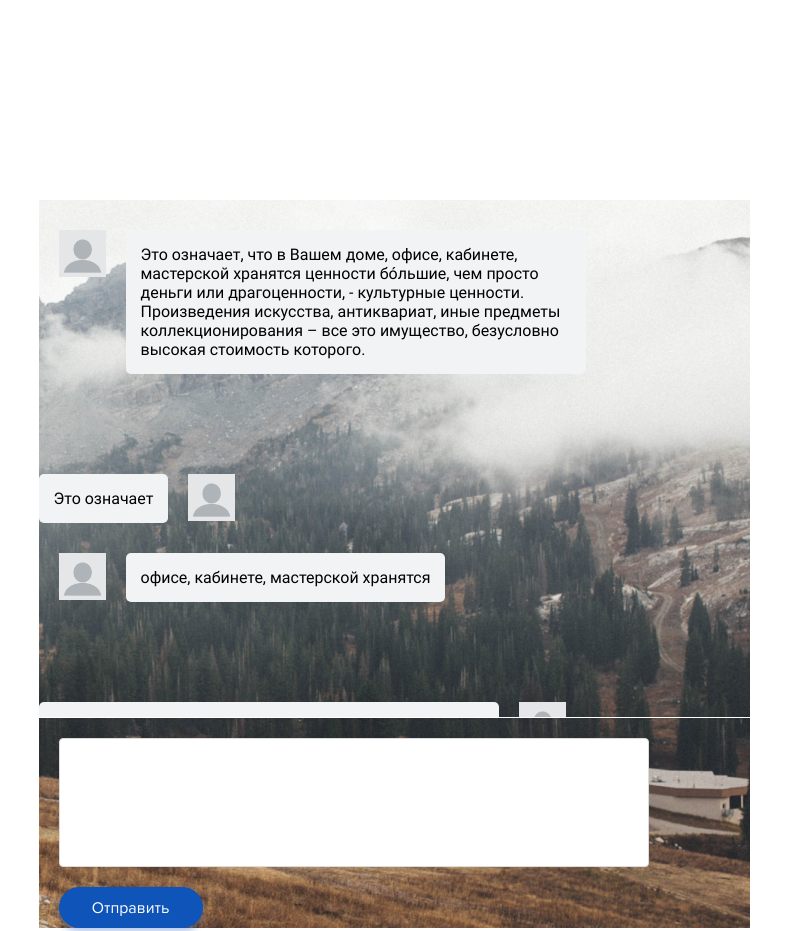
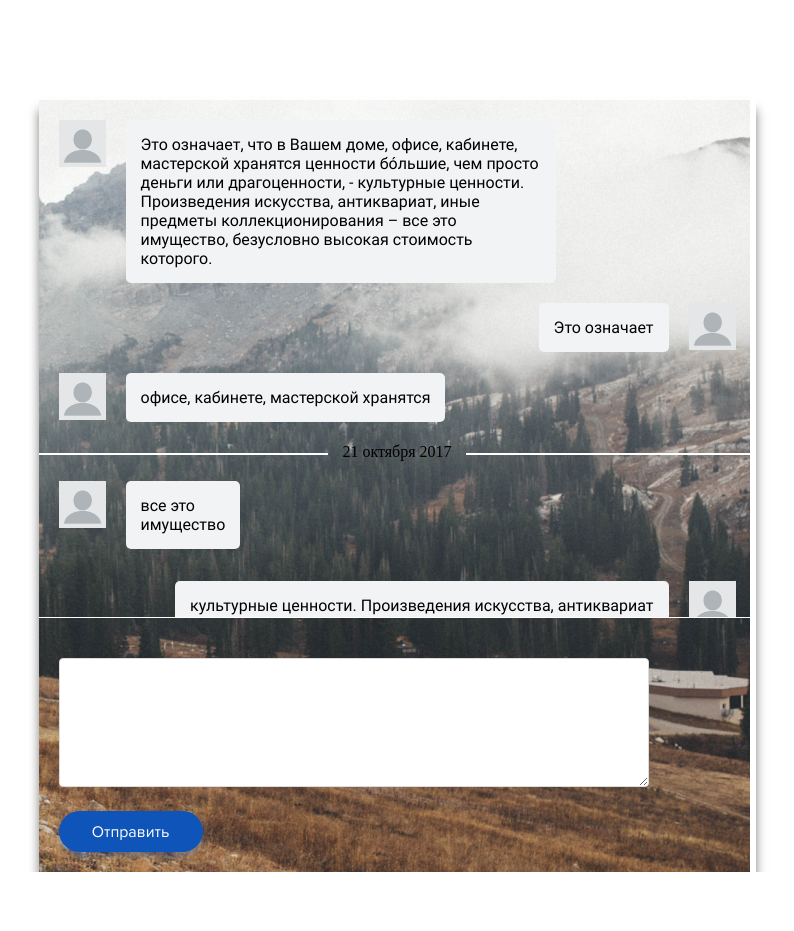
Before and after one commit to Zhigulev73/idemChat, a website: page src/index.html in a window 1280 px wide. Shown: the top 931 px of the page, without its empty margins (243-1037 px from the left). After the commit the page ends 872 px from the top, so only its background shows below. Drawn offline with nearby package versions, Linux system fonts and the light colour scheme; files that its build step writes are made by us from their sources; files whose address does not match are found by name.

Commit message:
do styling elements

```diff
--- a/src/index.html
+++ b/src/index.html
@@ -10,7 +10,7 @@
   <main class="container">
     <section class="section">
       <div class="messages">
-        <div class="messages-sends">
+        <div class="messages-sends messages-left">
           <img class="profileImage" src="img/profileImage.png">
           <div class="messages-text">Это означает, что в Вашем доме, офисе, кабинете,
           мастерской хранятся ценности бóльшие,
@@ -20,16 +20,17 @@
           безусловно высокая стоимость которого.
           </div>
         </div>
-        <div class="messages-sends messages-right">
+        <div class="messages-sends messages-right messages-second">
             <div class="messages-text">Это означает</div>
             <img class="profileImage" src="img/profileImage.png">
           </div>
-        <div class="messages-sends">
+        <div class="messages-sends messages-third">
           <img class="profileImage" src="img/profileImage.png">
         <div class="messages-text">офисе, кабинете,
           мастерской хранятся
         </div>
         </div>
+        <div class="data"><span class="messages-date">21 октября 2017</span></div>
         <div class="messages-sends messages-right">
         <div class="messages-text">культурные ценности.
           Произведения искусства, антиквариат
@@ -46,30 +47,9 @@
         <div class="messages-text">все это имущество
         </div>
         </div>
-        <div class="messages-sends messages-right">
-        <div class="messages-text">безусловно высокая
-        </div>
-          <img class="profileImage" src="img/profileImage.png">
-        </div>
-        <div class="messages-sends">
-        <img class="profileImage" src="img/profileImage.png">
-        <div class="messages-text">стоимость
-        </div>
-        </div>
-        <div class="messages-sends messages-right">
-        <div class="messages-text">хранятся ценности бóльшие,
-          чем просто деньги
-        </div>
-          <img class="profileImage" src="img/profileImage.png">
-        </div>
-        <div class="messages-sends">
-          <img class="profileImage" src="img/profileImage.png">
-        <div class="messages-text">Вашем доме
-        </div>
-        </div>
       </div>
       <div class="sendMessage">
-        <input>
+        <textarea></textarea>
         <div>
           <button>Отправить</button>
         </div>
--- a/src/scss/style.scss
+++ b/src/scss/style.scss
@@ -22,21 +22,22 @@
 }
 .container{
   display: flex;
-  justify-content: center;
 }
 .section{
-  margin: 200px;
   width: 717px;
   background: url("../img/image.png") no-repeat;
-
+  display: block;
+  margin: 100px auto auto;
+  box-shadow: 0 10px 10px rgba(0,0,0,0.5);
 }
-input{
+textarea{
   width: 590px;
   height: 129px;
   border: 1px solid #DBDBDB;
   box-sizing: border-box;
   border-radius: 4px;
   margin-top: 20px;
+  padding-bottom: 100px;
 }
 button{
   width: 144px;
@@ -50,34 +51,79 @@ button{
   font-size: 16px;
   line-height: 24px;
   color: white;
+  &:hover{
+    cursor: pointer;
+  }
 }
 .messages-sends{
   display: flex;
-  margin-top: 30px;
-  width: 100%;
+  margin-top: 20px;
 }
 .messages-right{
-  margin-top: 100px;
+  margin-top: 120px;
+  float: right;
+}
+.messages-left{
+  margin-right: 200px;
 }
 .messages{
   height: 517px;
   word-wrap:break-word;
   overflow: auto;
 }
-.profileImage{
+.data {
+  overflow: hidden;
+  text-align: center;
+  margin-top: 20px;
+  :before {
+    content: '';
+    margin-left: -100%;
+    left: -14px;
+    display: inline-block;
+    vertical-align: middle;
+    width: 350px;
+    height: 2px;
+    background-color: white;
+    position: relative;
+  }
+    :after {
+      content: '';
+      margin-right: -100%;
+      right: -14px;
+      display: inline-block;
+      vertical-align: middle;
+      width: 350px;
+      height: 2px;
+      background-color: white;
+      position: relative;
+    }
+  }
+
+  .messages-date {
+    display: inline-block;
+    vertical-align: middle;
+  }
+
+  .profileImage {
     width: 47px;
     height: 47px;
     margin-left: 20px;
     margin-right: 20px;
   }
-.messages-text{
+
+  .messages-text {
     font-family: 'Roboto Regular', sans-serif;
-  max-width: 60%;
     background: #F1F3F5;
     border-radius: 5px;
     padding: 15px;
   }
-.sendMessage{
+.messages-second{
+  margin-top: 20px;
+}
+.messages-third{
+  margin-top: 90px;
+}
+  .sendMessage {
     border-top: 1px solid #fff;
-  padding-left: 20px;
+    padding: 20px;
   }
```
Also changed, not shown: idemChat/index.html (+5 -25 lines), idemChat/css/style.css, idemChat/css/style.min.css. Lines whose indentation alone changed are shown as unchanged.
